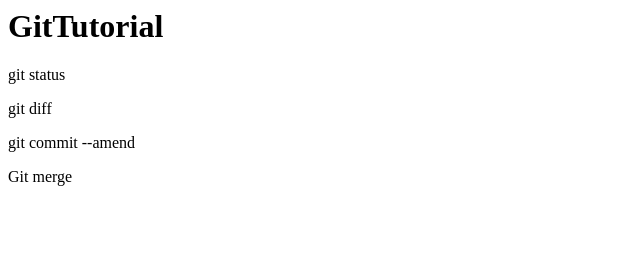
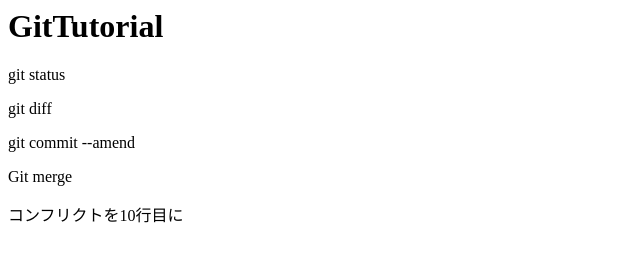
Before and after one commit to kazuhiro-i/git_tutorial, a plain HTML site: page index.html in a window 1280 px wide. Shown: the whole page, without its empty margins (0-640 px from the left). Drawn offline with Linux system fonts and the light colour scheme.

Commit message:
コンフリクトを追記

```diff
--- a/index.html
+++ b/index.html
@@ -7,3 +7,4 @@
 
 
 <p>Git merge
+<p>コンフリクトを10行目に</p>
```
